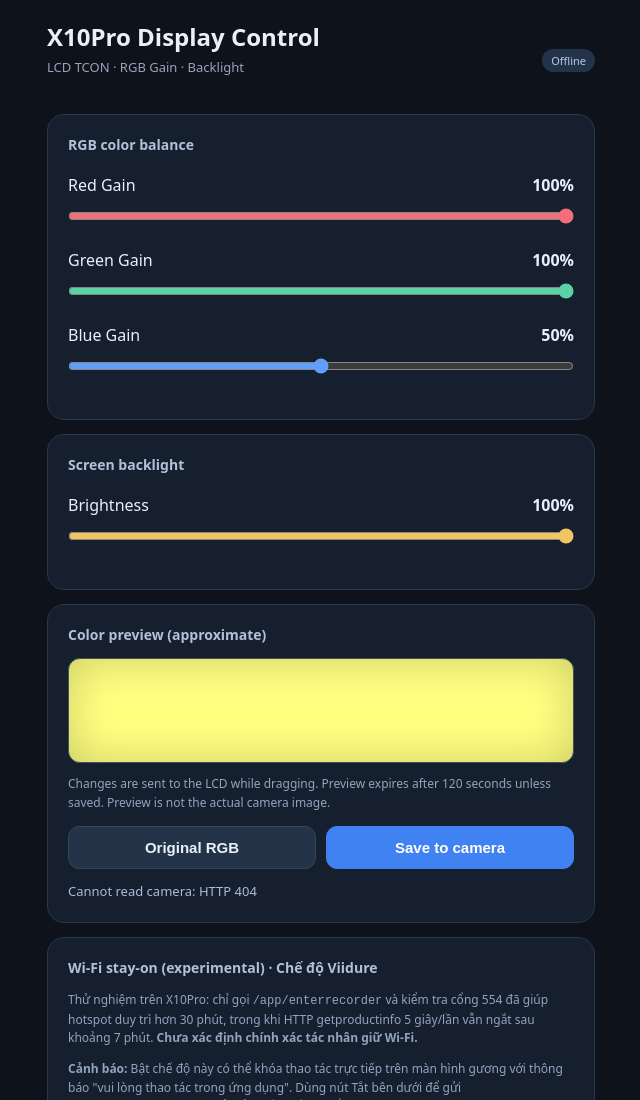
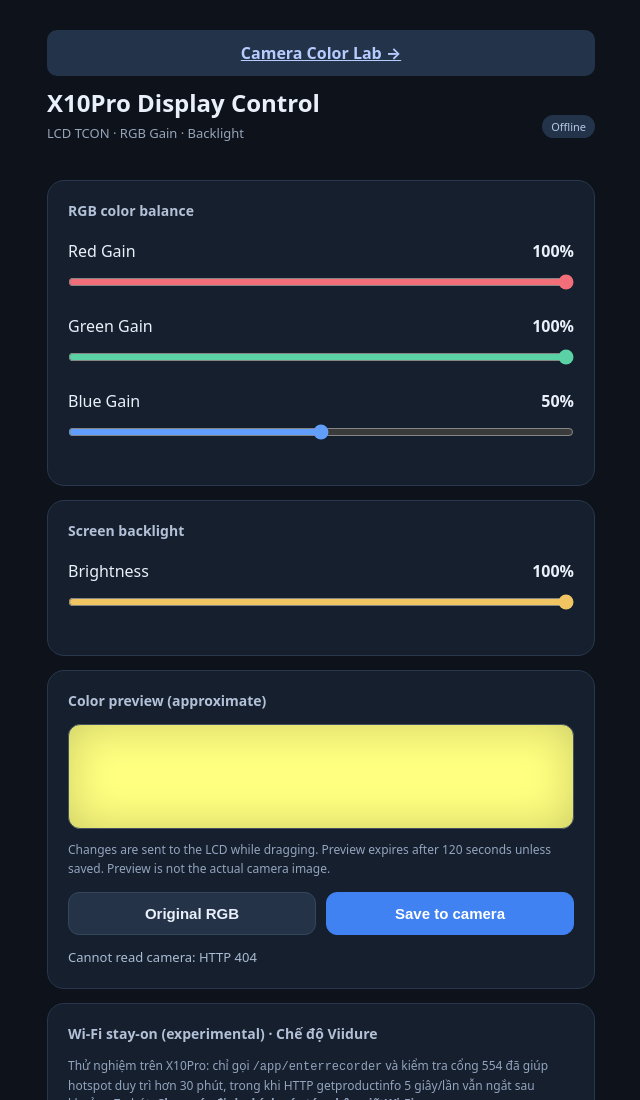
Before and after one commit to nile1801/X10Pro, a plain HTML site: page webui/www/index.html in a window 1280 px wide. Shown: the top 1100 px of the page, without its empty margins (319-959 px from the left). Drawn offline with Linux system fonts and the light colour scheme; no server answers.

```diff
--- a/webui/www/index.html
+++ b/webui/www/index.html
@@ -23,6 +23,7 @@ button.primary{background:#4182f2;border-color:#4182f2;color:#fff}button:disable
 </style>
 </head>
 <body>
+<div id="x10-camera-nav" style="margin:10px 0;padding:12px;border-radius:10px;background:#23344a;text-align:center"><a href="/camera.html" style="color:#b6ccff;font-weight:bold">Camera Color Lab →</a></div>
 <header class="row"><div><h1>X10Pro Display Control</h1><div class="sub">LCD TCON · RGB Gain · Backlight</div></div><span class="chip" id="connect">Connecting</span></header>
 <div class="card">
   <h2>RGB color balance</h2>
```
Also changed, not shown: 5 other files.
